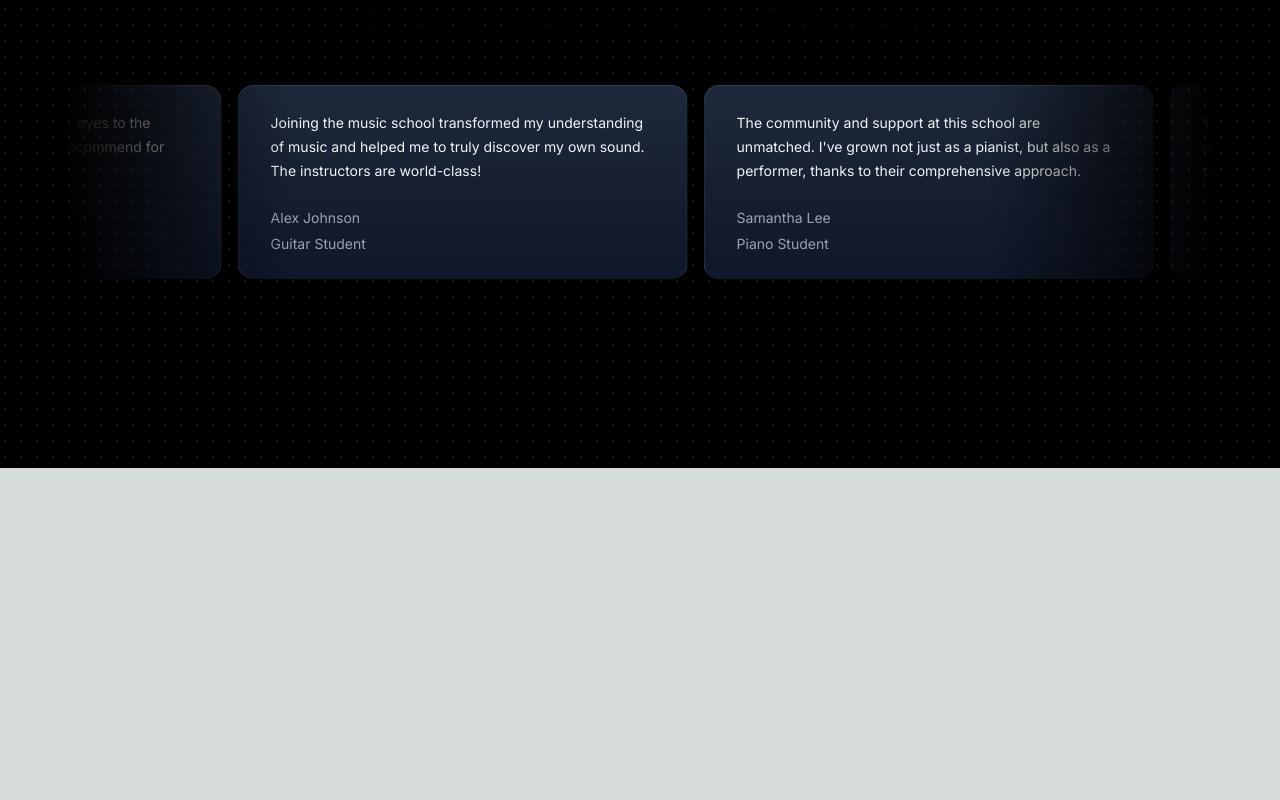
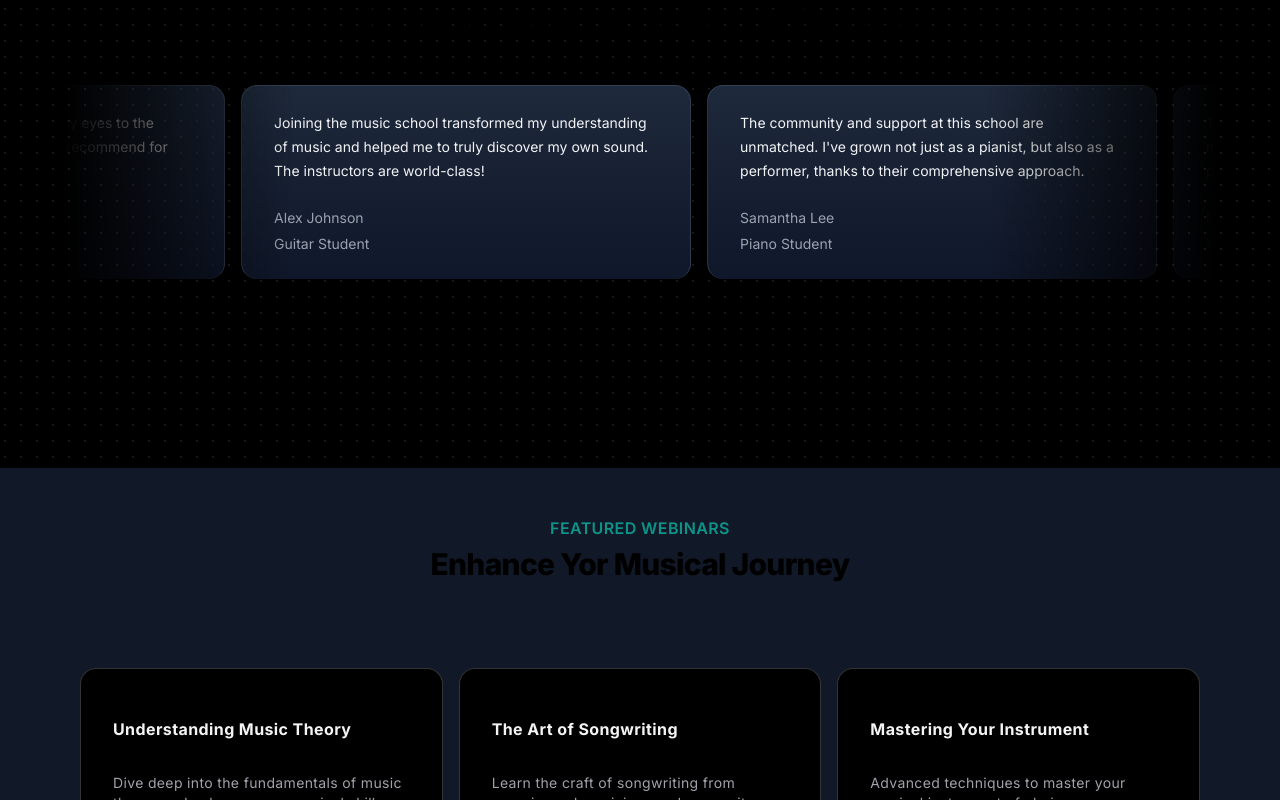
Before and after one commit to Ujjwal835/music-academy, a Next.js app: page / in a window 1280 px wide. Shown: the part 2000-2800 px from the top of the page. Before the commit the page ends 2468 px from the top, so only its background shows below. Built offline with nearby package versions, Linux system fonts and the light colour scheme.

Commit message:
created upcoming webinar section

```diff
--- a/src/app/page.tsx
+++ b/src/app/page.tsx
@@ -1,5 +1,6 @@
 import FeaturedCourses from "@/components/FeaturedCourses";
 import MusicSchoolTestimonial from "@/components/TestimonialCards";
+import UpcomingWebinars from "@/components/UpcomingWebinars";
 import WhyChooseUs from "@/components/WhyChooseUs";
 import HeroSection from "@/components/ui/HeroSection";
 
@@ -10,6 +11,7 @@ export default function Home() {
     <FeaturedCourses/>
     <WhyChooseUs/>
     <MusicSchoolTestimonial/>
+    <UpcomingWebinars/>
     </main>
   );
 }
--- a/src/components/Navbar.tsx
+++ b/src/components/Navbar.tsx
@@ -11,7 +11,7 @@ function Navbar({ className }: { className?: string }) {
       className={cn("fixed top-10 inset-x-0 max-w-2xl mx-auto z-50", className)}
     >
       <Menu setActive={setActive}>
-        <Link href={"#"}>
+        <Link href={"/"}>
           <MenuItem
             setActive={setActive}
             active={active}
--- /dev/null
+++ b/src/components/UpcomingWebinars.tsx
@@ -0,0 +1,77 @@
+"use client"
+import Link from "next/link"
+import { HoverEffect } from "./ui/card-hover-effect";
+const featuredWebinars = [
+    {
+      title: 'Understanding Music Theory',
+      description:
+        'Dive deep into the fundamentals of music theory and enhance your musical skills.',
+      slug: 'understanding-music-theory',
+      isFeatured: true,
+    },
+    {
+      title: 'The Art of Songwriting',
+      description:
+        'Learn the craft of songwriting from experienced musicians and songwriters.',
+      slug: 'the-art-of-songwriting',
+      isFeatured: true,
+    },
+    {
+      title: 'Mastering Your Instrument',
+      description:
+        'Advanced techniques to master your musical instrument of choice.',
+      slug: 'mastering-your-instrument',
+      isFeatured: true,
+    },
+    {
+      title: 'Music Production Essentials',
+      description:
+        'Get started with music production with this comprehensive overview.',
+      slug: 'music-production-essentials',
+      isFeatured: true,
+    },
+    // Added two more webinars
+    {
+      title: 'Live Performance Techniques',
+      description:
+        'Enhance your live performance skills with expert tips and strategies.',
+      slug: 'live-performance-techniques',
+      isFeatured: true,
+    },
+    {
+      title: 'Digital Music Marketing',
+      description:
+        'Learn how to promote your music effectively in the digital age.',
+      slug: 'digital-music-marketing',
+      isFeatured: true,
+    },
+  ];
+
+function UpcomingWebinars() {
+  return (
+    <div className="p-12 bg-gray-900">
+        <div className="max-w-7xl mx-auto px-4 sm:px-6">
+            <div className="text-center">
+                <h2 className="text-base text-teal-600 font-semibold tracking-wide uppercase">FEATURED WEBINARS</h2>
+                <p className="mt-2 text-3xl leading-8 font-extrabold tracking-tight ">Enhance Yor Musical Journey</p>
+            </div>
+            <div className="mt-10">
+                <HoverEffect items={featuredWebinars.map(webinar=>({
+                    title:webinar.title,
+                    description:webinar.description,
+                    link:`/webinars/${webinar.slug}`,
+                }))}/>
+
+            </div>
+            <div className="mt-10 text-center">
+                <Link href={"/"} className="px-4 py-2 rounded border border-neutral-600 text-neutral-700 bg-white hover:bg-gray-100 transition duration-200">
+                    View All Webinars
+                </Link>
+            </div>
+        </div>
+
+    </div>
+  )
+}
+
+export default UpcomingWebinars
--- /dev/null
+++ b/src/components/ui/card-hover-effect.tsx
@@ -0,0 +1,111 @@
+import { cn } from "@/utils/cn";
+import { AnimatePresence, motion } from "framer-motion";
+import Link from "next/link";
+import { useState } from "react";
+
+export const HoverEffect = ({
+  items,
+  className,
+}: {
+  items: {
+    title: string;
+    description: string;
+    link: string;
+  }[];
+  className?: string;
+}) => {
+  let [hoveredIndex, setHoveredIndex] = useState<number | null>(null);
+
+  return (
+    <div
+      className={cn(
+        "grid grid-cols-1 md:grid-cols-2  lg:grid-cols-3  py-10",
+        className
+      )}
+    >
+      {items.map((item, idx) => (
+        <Link
+          href={item?.link}
+          key={item?.link}
+          className="relative group  block p-2 h-full w-full"
+          onMouseEnter={() => setHoveredIndex(idx)}
+          onMouseLeave={() => setHoveredIndex(null)}
+        >
+          <AnimatePresence>
+            {hoveredIndex === idx && (
+              <motion.span
+                className="absolute inset-0 h-full w-full bg-neutral-200 dark:bg-slate-800/[0.8] block  rounded-3xl"
+                layoutId="hoverBackground"
+                initial={{ opacity: 0 }}
+                animate={{
+                  opacity: 1,
+                  transition: { duration: 0.15 },
+                }}
+                exit={{
+                  opacity: 0,
+                  transition: { duration: 0.15, delay: 0.2 },
+                }}
+              />
+            )}
+          </AnimatePresence>
+          <Card>
+            <CardTitle>{item.title}</CardTitle>
+            <CardDescription>{item.description}</CardDescription>
+          </Card>
+        </Link>
+      ))}
+    </div>
+  );
+};
+
+export const Card = ({
+  className,
+  children,
+}: {
+  className?: string;
+  children: React.ReactNode;
+}) => {
+  return (
+    <div
+      className={cn(
+        "rounded-2xl h-full w-full p-4 overflow-hidden bg-black border border-transparent dark:border-white/[0.2] group-hover:border-slate-700 relative z-20",
+        className
+      )}
+    >
+      <div className="relative z-50">
+        <div className="p-4">{children}</div>
+      </div>
+    </div>
+  );
+};
+export const CardTitle = ({
+  className,
+  children,
+}: {
+  className?: string;
+  children: React.ReactNode;
+}) => {
+  return (
+    <h4 className={cn("text-zinc-100 font-bold tracking-wide mt-4", className)}>
+      {children}
+    </h4>
+  );
+};
+export const CardDescription = ({
+  className,
+  children,
+}: {
+  className?: string;
+  children: React.ReactNode;
+}) => {
+  return (
+    <p
+      className={cn(
+        "mt-8 text-zinc-400 tracking-wide leading-relaxed text-sm",
+        className
+      )}
+    >
+      {children}
+    </p>
+  );
+};
```
